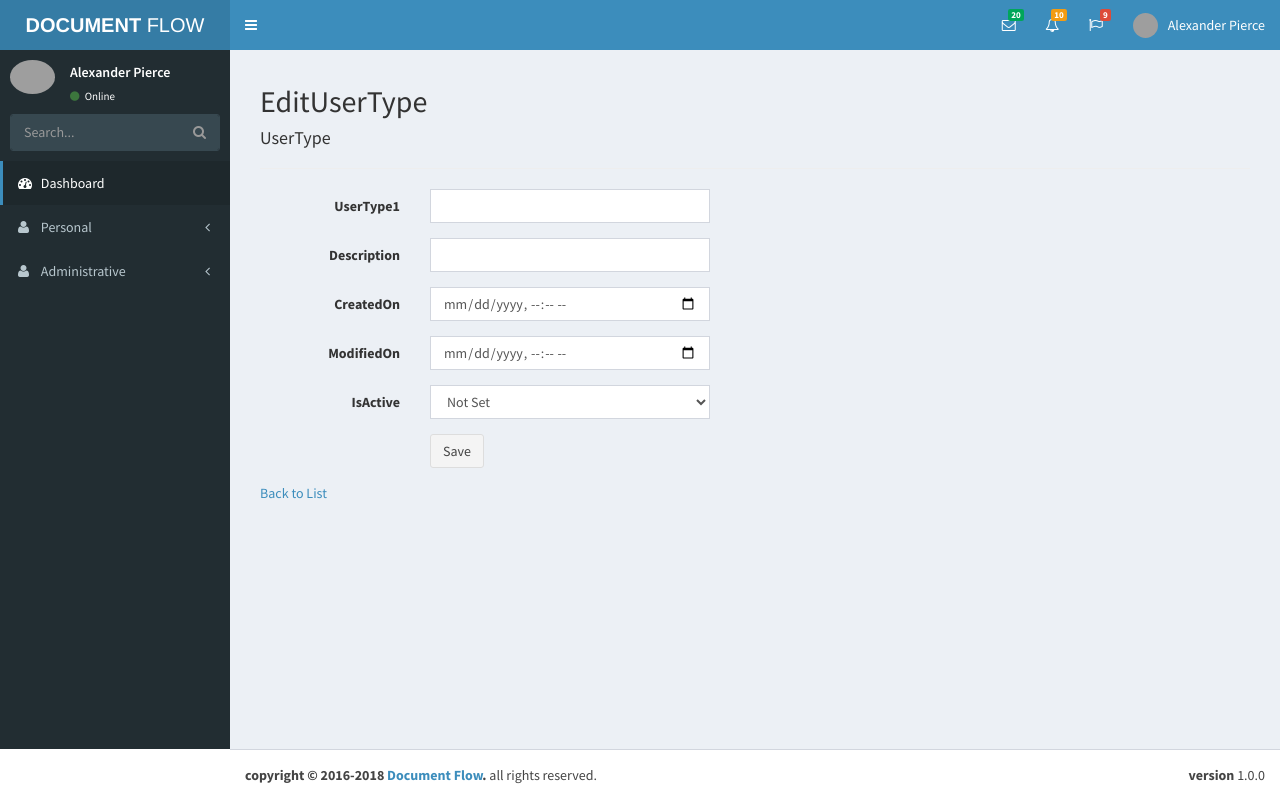
After one commit to nigampattahyd/DocumentFlow, an ASP.NET MVC app: template DocumentFlow/Views/Administrative/EditUserType.cshtml in a window 1280 px wide. The commit adds this page. Run offline with ASP.NET Core 8 and stand-ins for ASP.NET MVC 5, Linux system fonts and the light colour scheme; the template is opened without the code that fills it, so the values that code supplies are empty; the project's own start-up code is not run, and a stand-in starts its controllers and pages; some libraries are stand-ins or nearby versions; some web fonts are replaced; grey boxes are pictures that could not be loaded.

Commit message:
added user type edit optiona
added two methods to edit and save the user type

```diff
--- a/DF.Business/Interfaces/IUsertype.cs
+++ b/DF.Business/Interfaces/IUsertype.cs
@@ -13,5 +13,6 @@ namespace DF.Business.Interfaces
         List<UserType> GetAllUserTypes();
         bool UpdateUserType(UserType usertype);
         bool DeleteUserType(int id);
+        UserType GetUserTypeById(int id);
     }
 }
--- /dev/null
+++ b/DocumentFlow/Views/Administrative/EditUserType.cshtml
@@ -0,0 +1,64 @@
+@model DF.Business.Model.EntityFramework.UserType
+
+@{
+    ViewBag.Title = "EditUserType";
+    Layout = "~/Views/Shared/_Layout.cshtml";
+}
+
+<h2>EditUserType</h2>
+
+@using (Html.BeginForm("SaveEditedUserType", "Administrative",FormMethod.Post))
+{
+
+    <div class="form-horizontal">
+        <h4>UserType</h4>
+        <hr />
+        @Html.ValidationSummary(true, "", new { @class = "text-danger" })
+        @Html.HiddenFor(model => model.UserTypeId)
+
+        <div class="form-group">
+            @Html.LabelFor(model => model.UserType1, htmlAttributes: new { @class = "control-label col-md-2" })
+            <div class="col-md-10">
+                @Html.EditorFor(model => model.UserType1, new { htmlAttributes = new { @class = "form-control" } })
+            </div>
+        </div>
+
+        <div class="form-group">
+            @Html.LabelFor(model => model.Description, htmlAttributes: new { @class = "control-label col-md-2" })
+            <div class="col-md-10">
+                @Html.EditorFor(model => model.Description, new { htmlAttributes = new { @class = "form-control" } })
+            </div>
+        </div>
+
+        <div class="form-group">
+            @Html.LabelFor(model => model.CreatedOn, htmlAttributes: new { @class = "control-label col-md-2" })
+            <div class="col-md-10">
+                @Html.EditorFor(model => model.CreatedOn, new { htmlAttributes = new { @class = "form-control" } })
+            </div>
+        </div>
+
+        <div class="form-group">
+            @Html.LabelFor(model => model.ModifiedOn, htmlAttributes: new { @class = "control-label col-md-2" })
+            <div class="col-md-10">
+                @Html.EditorFor(model => model.ModifiedOn, new { htmlAttributes = new { @class = "form-control" } })
+            </div>
+        </div>
+
+        <div class="form-group">
+            @Html.LabelFor(model => model.IsActive, htmlAttributes: new { @class = "control-label col-md-2" })
+            <div class="col-md-10">
+                @Html.EditorFor(model => model.IsActive, new { htmlAttributes = new { @class = "form-control" } })
+            </div>
+        </div>
+
+        <div class="form-group">
+            <div class="col-md-offset-2 col-md-10">
+                <input type="submit" value="Save" class="btn btn-default" />
+            </div>
+        </div>
+    </div>
+}
+
+<div>
+    @Html.ActionLink("Back to List", "Index")
+</div>
--- a/DocumentFlow/Views/Administrative/UserType.cshtml
+++ b/DocumentFlow/Views/Administrative/UserType.cshtml
@@ -74,9 +74,8 @@
                     </td>
 
                     <td>
-                        @Html.ActionLink("Edit", "Edit", new { id = item.UserTypeId }) |
-                        @Html.ActionLink("Details", "Details", new { id = item.UserTypeId }) |
-                        @Html.ActionLink("Delete", "DeleteUserType", new { id = item.UserTypeId }, new { onClick = "confirm('hi')" })
+                        @Html.ActionLink("Edit", "EditUserType", new { id = item.UserTypeId }) |
+                        @Html.ActionLink("Delete", "DeleteUserType", new { id = item.UserTypeId })
                     </td>
                 </tr>
             }
```
Also changed, not shown: DF.Business/Repository/UserTypeRepo.cs (+39 -1 lines), DocumentFlow/Controllers/AdministrativeController.cs (+48 -21 lines), DocumentFlow/DocumentFlow.csproj.
